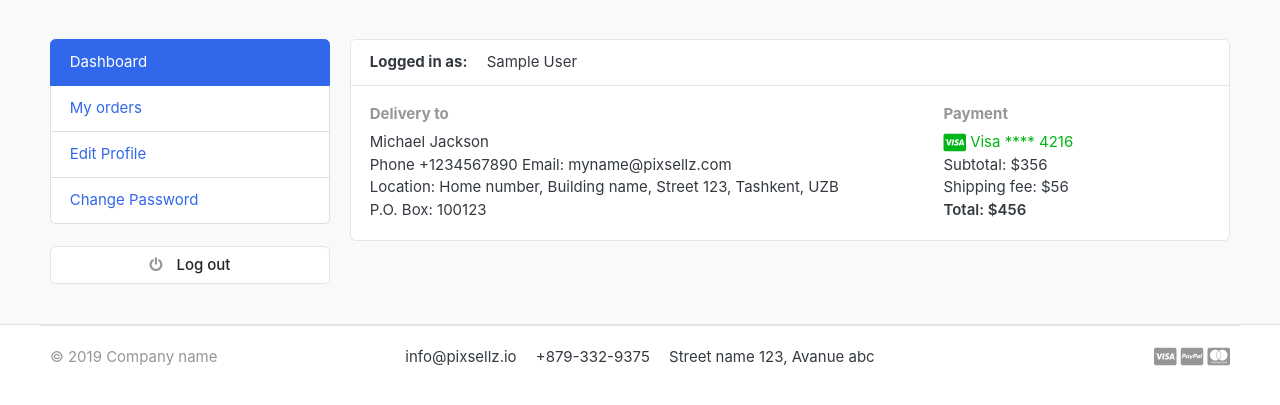
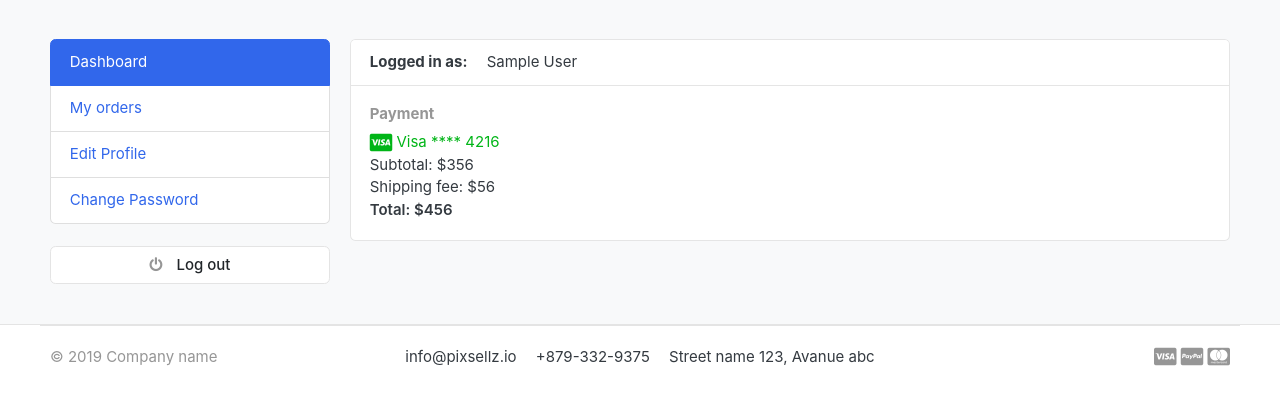
Before and after one commit to RobertoRP101/ecommerceOnline, a Django app: page /accounts/ in a window 1280 px wide. Shown: the part 124-529 px from the top of the page. Run offline with Django 5.2, Linux system fonts and the light colour scheme; the visitor is signed in with stand-in values (Sample User, id 1); data that the repository does not hold is empty; parts of the project's set-up code (start-up, migrations or seed data) failed here and were passed over; some libraries are stand-ins or nearby versions; some web fonts are replaced.

Commit message:
div deleted

```diff
--- a/templates/accounts/dashboard.html
+++ b/templates/accounts/dashboard.html
@@ -15,14 +15,6 @@
             </header>
             <div class="card-body">
                 <div class="row">
-                    <div class="col-md-8">
-                        <h6 class="text-muted">Delivery to</h6>
-                        <p>Michael Jackson <br>
-                        Phone +1234567890 Email: myname@pixsellz.com <br>
-                        Location: Home number, Building name, Street 123,  Tashkent, UZB <br>
-                        P.O. Box: 100123
-                         </p>
-                    </div>
                     <div class="col-md-4">
                         <h6 class="text-muted">Payment</h6>
                         <span class="text-success">
```
